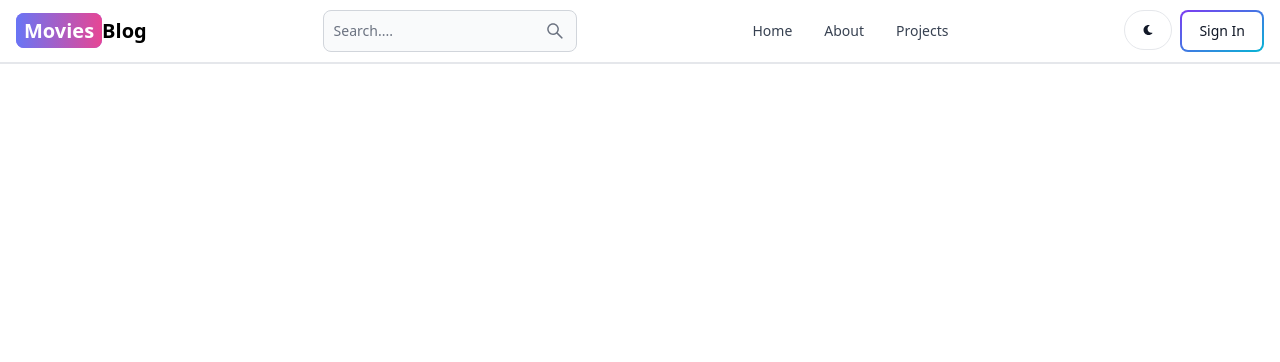
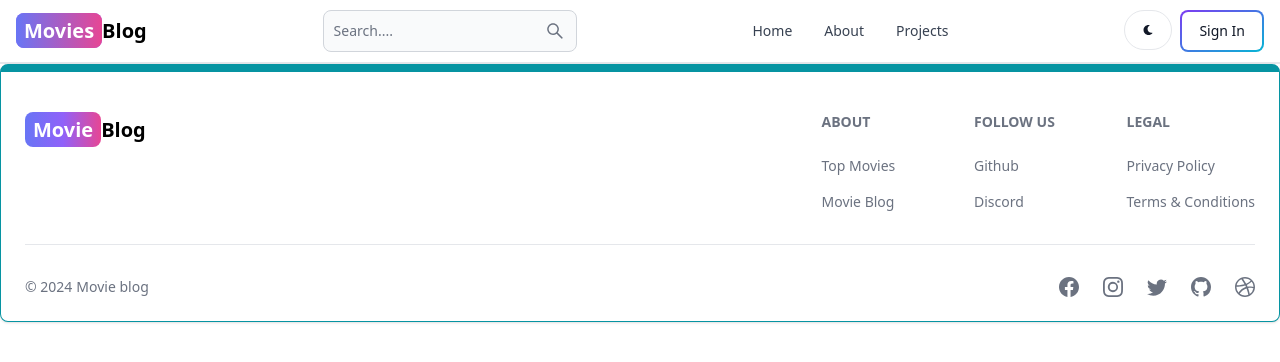
Before and after one commit to Nav21000/Movie_Review, a React (Vite) app in the folder client/: page /projects in a window 1280 px wide. Shown: the top 362 px of the page. Built offline with nearby package versions, Linux system fonts and the light colour scheme.

Commit message:
footer Added

```diff
--- a/client/src/App.jsx
+++ b/client/src/App.jsx
@@ -7,6 +7,7 @@
 import Projects from './pages/Projects';
 import SignUp from './pages/SignUp';
 import Header from './components/Header';
+import Footer from './components/Footer';
 export default function App() {
   return (
     <BrowserRouter router>
@@ -18,7 +19,9 @@
         <Route path='/sign-up' element={<SignUp />} />
         <Route path='/dashboard' element={<Dashboard />} />
         <Route path='/projects' element={<Projects />} />
+
       </Routes>
+      <Footer />
     </BrowserRouter>
   )
 }
--- /dev/null
+++ b/client/src/components/Footer.jsx
@@ -0,0 +1,81 @@
+import { Footer } from 'flowbite-react';
+import { Link } from 'react-router-dom';
+import { BsFacebook, BsInstagram, BsTwitter, BsGithub, BsDribbble } from 'react-icons/bs';
+export default function FooterCom() {
+  return (
+    <Footer container className='border border-t-8 border-teal-500'>
+      <div className='w-full max-w-7xl mx-auto'>
+        <div className='grid w-full justify-between sm:flex md:grid-cols-1'>
+          <div className='mt-5'>
+            <Link
+              to='/'
+              className='self-center whitespace-nowrap text-lg sm:text-xl font-semibold dark:text-white'
+            >
+              <span className='px-2 py-1 bg-gradient-to-r from-indigo-500 via-purple-500 to-pink-500 rounded-lg text-white'>
+                Movie
+              </span>
+              Blog
+            </Link>
+          </div>
+          <div className='grid grid-cols-2 gap-8 mt-4 sm:grid-cols-3 sm:gap-6'>
+            <div>
+              <Footer.Title title='About' />
+              <Footer.LinkGroup col>
+                <Footer.Link
+                  href='https://www.100jsprojects.com'
+                  target='_blank'
+                  rel='noopener noreferrer'
+                >
+                  Top Movies
+                </Footer.Link>
+                <Footer.Link
+                  href='/about'
+                  target='_blank'
+                  rel='noopener noreferrer'
+                >
+                 Movie  Blog
+                </Footer.Link>
+              </Footer.LinkGroup>
+            </div>
+            <div>
+              <Footer.Title title='Follow us' />
+              <Footer.LinkGroup col>
+                <Footer.Link
+                  href=''
+                  target='_blank'
+                  rel='noopener noreferrer'
+                >
+                  Github
+                </Footer.Link>
+                <Footer.Link href='#'>Discord</Footer.Link>
+              </Footer.LinkGroup>
+            </div>
+            <div>
+              <Footer.Title title='Legal' />
+              <Footer.LinkGroup col>
+                <Footer.Link href='#'>Privacy Policy</Footer.Link>
+                <Footer.Link href='#'>Terms &amp; Conditions</Footer.Link>
+              </Footer.LinkGroup>
+            </div>
+          </div>
+        </div>
+        <Footer.Divider />
+        <div className='w-full sm:flex sm:items-center sm:justify-between'>
+          <Footer.Copyright
+            href='#'
+            by="Movie blog"
+            year={new Date().getFullYear()}
+          />
+          <div className="flex gap-6 sm:mt-0 mt-4 sm:justify-center">
+            <Footer.Icon href='#' icon={BsFacebook}/>
+            <Footer.Icon href='#' icon={BsInstagram}/>
+            <Footer.Icon href='#' icon={BsTwitter}/>
+            <Footer.Icon href='#' icon={BsGithub}/>
+            <Footer.Icon href='#' icon={BsDribbble}/>
+
+          </div>
+        </div>
+      </div>
+    </Footer>
+  );
+}
```
